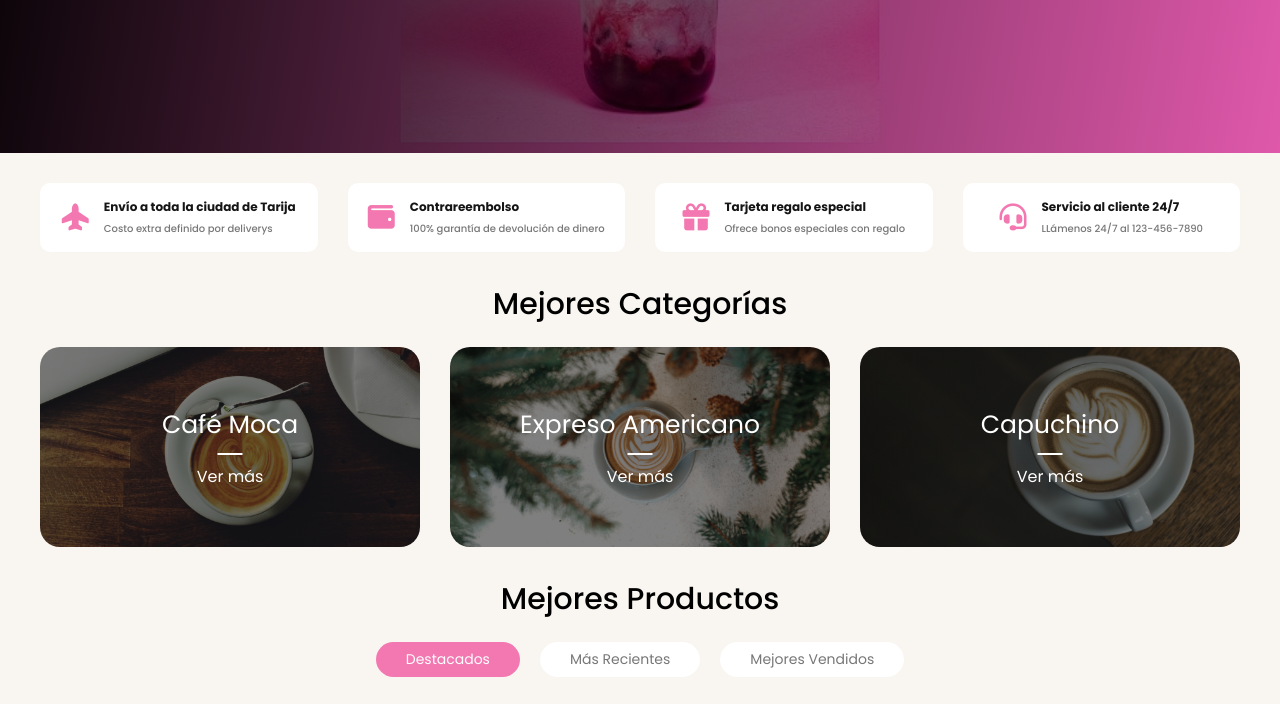
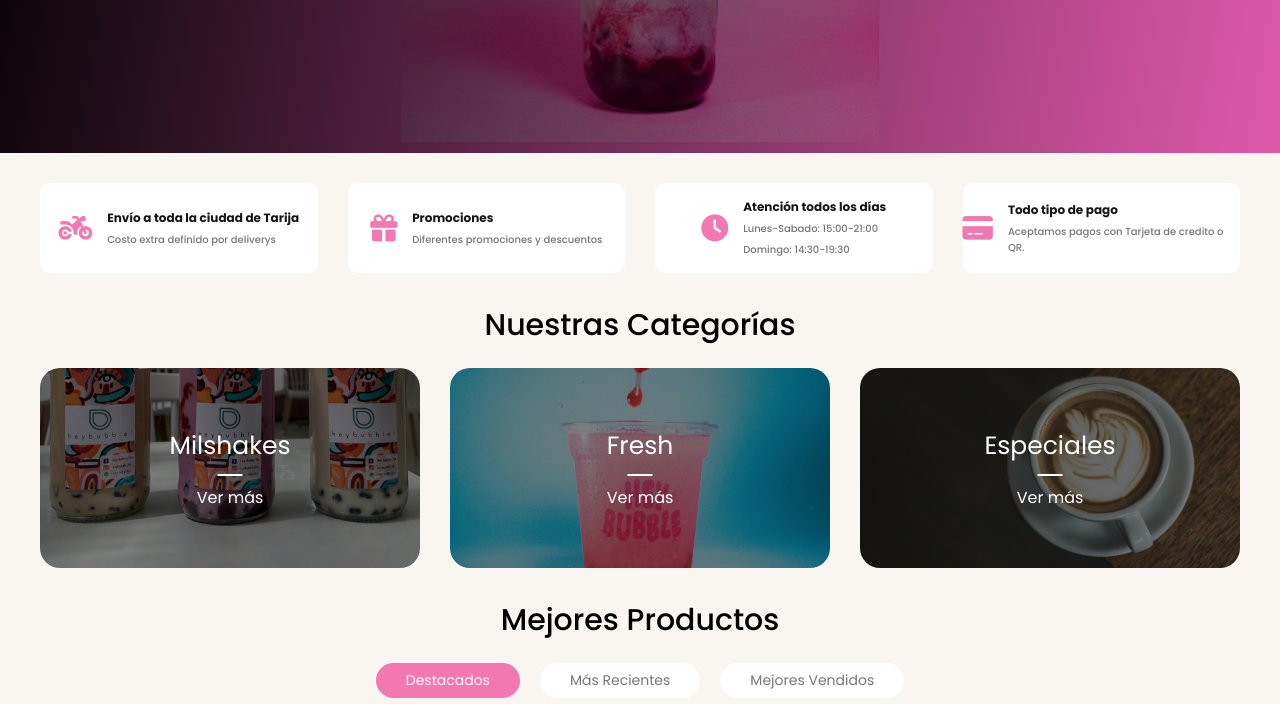
Before and after one commit to Berno01/HeyBubble, a plain HTML site: page index.html in a window 1280 px wide. Shown: the part 596-1300 px from the top of the page. Drawn offline with Linux system fonts and the light colour scheme.

Commit message:
Retoques de la vista

```diff
--- a/index.html
+++ b/index.html
@@ -71,48 +71,52 @@
 		<main class="main-content">
 			<section class="container container-features">
 				<div class="card-feature">
-					<i class="fa-solid fa-plane-up"></i>
+					<i class="fa-solid fa-motorcycle"></i>
 					<div class="feature-content">
 						<span>Envío a toda la ciudad de Tarija</span>
 						<p>Costo extra definido por deliverys</p>
 					</div>
 				</div>
+
 				<div class="card-feature">
-					<i class="fa-solid fa-wallet"></i>
+					<i class="fa-solid fa-gift"></i>
 					<div class="feature-content">
-						<span>Contrareembolso</span>
-						<p>100% garantía de devolución de dinero</p>
+						<span>Promociones</span>
+						<p>Diferentes promociones y descuentos</p>
 					</div>
 				</div>
 				<div class="card-feature">
-					<i class="fa-solid fa-gift"></i>
+					<i class="fa-solid fa-clock"></i>
 					<div class="feature-content">
-						<span>Tarjeta regalo especial</span>
-						<p>Ofrece bonos especiales con regalo</p>
+						<span>Atención todos los días</span>
+						<p>Lunes-Sabado: 15:00-21:00</p>
+
+						<p>Domingo:        14:30-19:30</p>
 					</div>
 				</div>
+
 				<div class="card-feature">
-					<i class="fa-solid fa-headset"></i>
+					<i class="fa-solid fa-credit-card"></i>
 					<div class="feature-content">
-						<span>Servicio al cliente 24/7</span>
-						<p>LLámenos 24/7 al 123-456-7890</p>
+						<span>Todo tipo de pago</span>
+						<p>Aceptamos pagos con Tarjeta de credito o QR.</p>
 					</div>
 				</div>
 			</section>
 
 			<section class="container top-categories">
-				<h1 class="heading-1">Mejores Categorías</h1>
+				<h1 class="heading-1">Nuestras Categorías</h1>
 				<div class="container-categories">
-					<div class="card-category category-moca">
-						<p>Café moca</p>
+					<div class="card-category category-milshake">
+						<p>Milshakes</p>
 						<span>Ver más</span>
 					</div>
-					<div class="card-category category-expreso">
-						<p>Expreso Americano</p>
+					<div class="card-category category-fresh">
+						<p>Fresh</p>
 						<span>Ver más</span>
 					</div>
 					<div class="card-category category-capuchino">
-						<p>Capuchino</p>
+						<p>Especiales</p>
 						<span>Ver más</span>
 					</div>
 				</div>
--- a/styles.css
+++ b/styles.css
@@ -317,9 +317,9 @@ html {
 	gap: 2rem;
 }
 
-.category-moca {
+.category-milshake {
 	background-image: linear-gradient(#00000080, #00000080),
-		url('img/moca-category.jpg');
+		url('img/bubaMilshake.jpg');
 	background-size: cover;
 	background-position: bottom;
 	background-repeat: no-repeat;
@@ -333,9 +333,9 @@ html {
 	background-repeat: no-repeat;
 }
 
-.category-expreso {
+.category-fresh {
 	background-image: linear-gradient(#00000080, #00000080),
-		url('img/expreso-category.jpg');
+		url('img/bubaFresh.jpg');
 	background-size: cover;
 	background-position: center;
 	background-repeat: no-repeat;
```
Also changed, not shown: img/bubaFresh.jpg (added), img/bubaMilshake.jpg (added).
